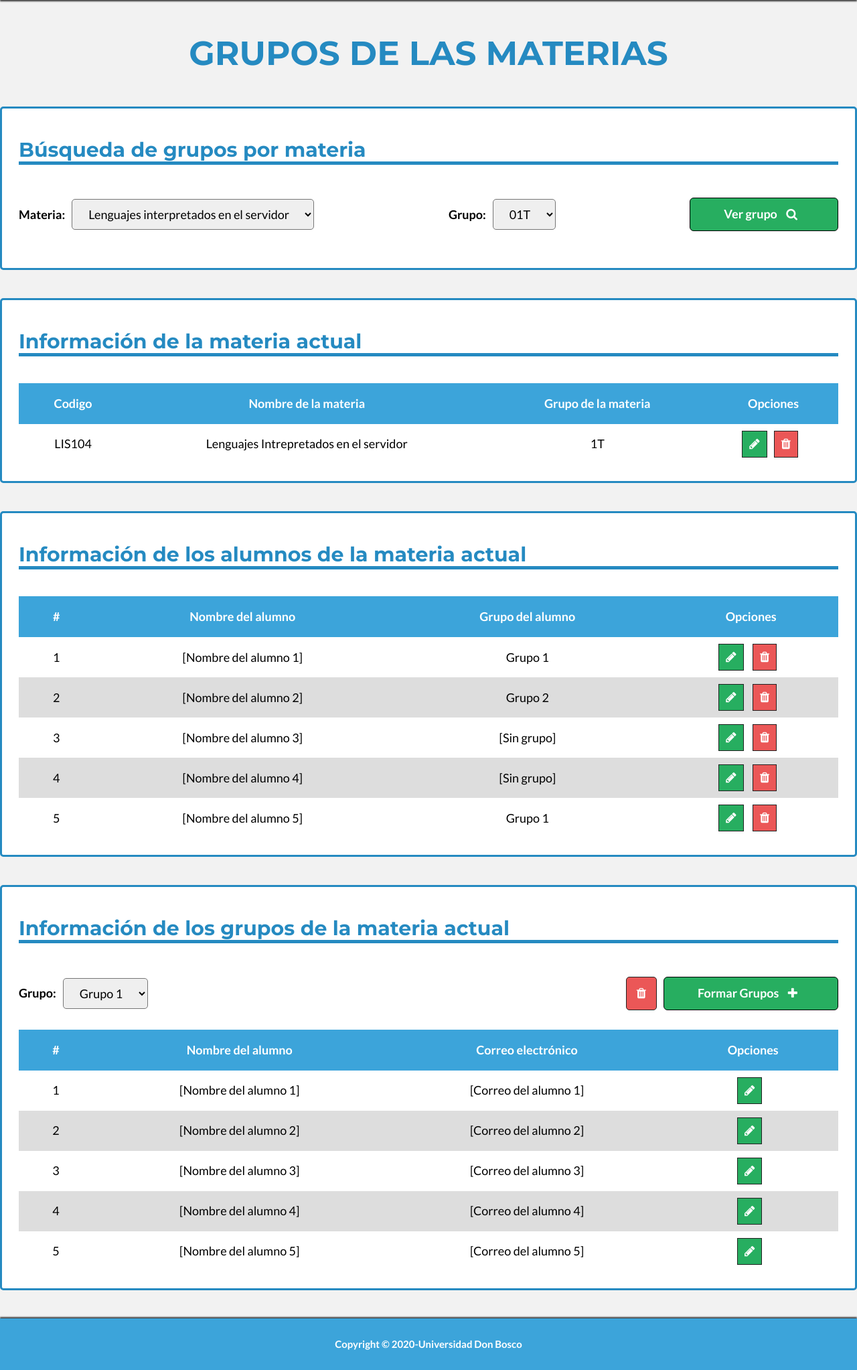
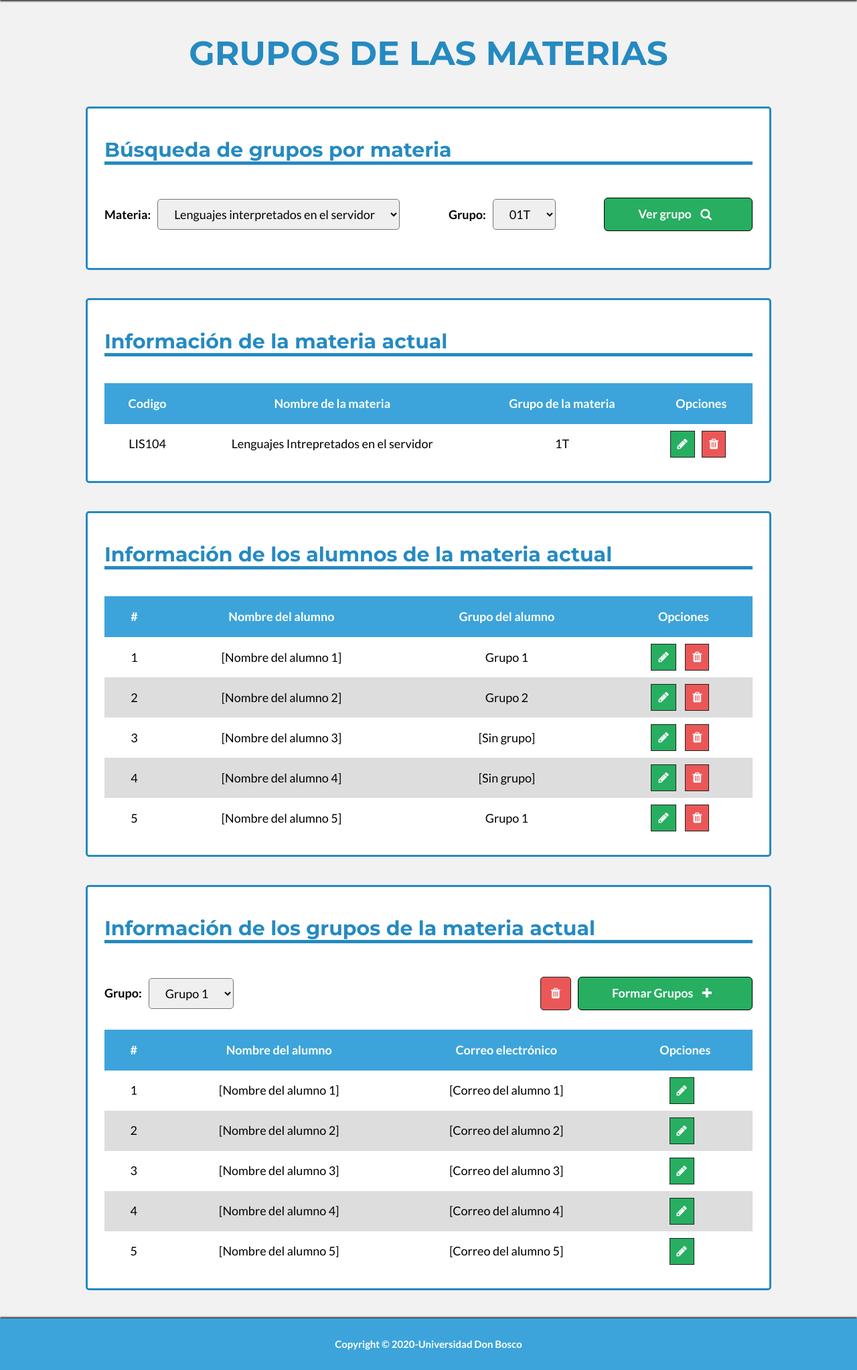
Before and after one commit to jaimenavarrete/proyecto-catedra-lis, a PHP site: page /grupos.php in a window 1280 px wide. Shown: the part 75-2120 px from the top of the page at 67% size. Run offline with PHP 8.4, Linux system fonts and the light colour scheme.

Commit message:
Se agregaron margenes izquierda derecha

```diff
--- a/css/styles.css
+++ b/css/styles.css
@@ -54,6 +54,12 @@ input[type="submit"] {
   width: 100%;
   max-width: 1500px;
 }
+
+section{
+  margin-left: 10%;
+  margin-right: 10%;
+}
+
 
 /*** TABLAS DE LAS PAGINAS ***/
 
```
